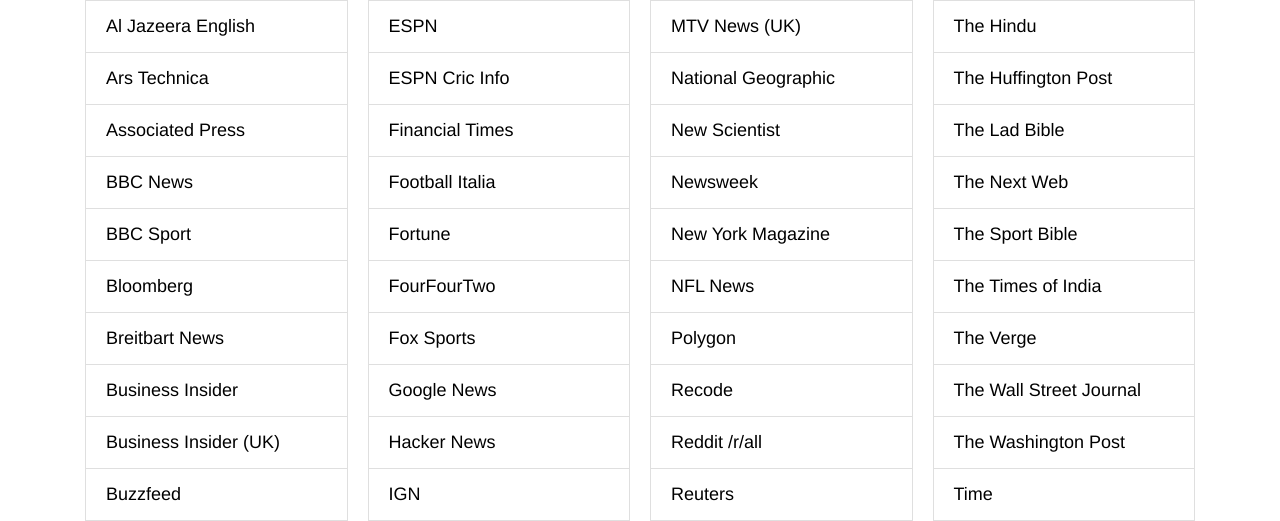
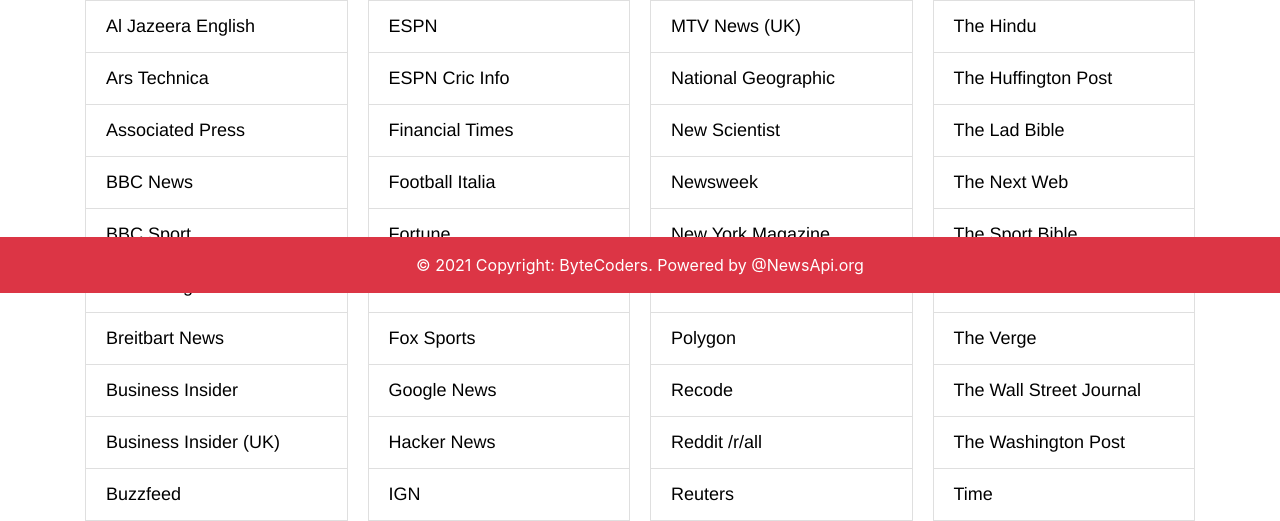
Before and after one commit to ybafna/NewsInShorts-Updated, a Django app: page /news/ in a window 1280 px wide. Shown: the part 507-1028 px from the top of the page. Run offline with Django 3.2, Linux system fonts and the light colour scheme; data comes from the database, SQL or seed files in the repository; some libraries are stand-ins or nearby versions.

Commit message:
Fixed footer

```diff
--- a/getNews/templates/News/homePage.html
+++ b/getNews/templates/News/homePage.html
@@ -108,7 +108,7 @@
 <br>
 <br>
 </body>
-<footer class="page-footer font-small bg-danger">
+<footer class="page-footer font-small bg-danger fixed-bottom">
  <div class="footer-copyright text-center py-3" style="color:white;">© 2021 Copyright: ByteCoders. Powered by
     <a href="https://newsapi.org" style="color:white;">@NewsApi.org</a>
   </div>
--- a/getNews/templates/News/paper.html
+++ b/getNews/templates/News/paper.html
@@ -113,7 +113,7 @@
 </body>
 <br>
 <br>
-<footer class="page-footer font-small bg-danger">
+<footer class="page-footer font-small bg-danger fixed-bottom">
   <div class="footer-copyright text-center py-3" style="color:white;">© 2021 Copyright: ByteCoders. Powered by
     <a href="https://newsapi.org" style="color:white;">@NewsApi.org</a>
   </div>
--- a/getNews/templates/News/trending.html
+++ b/getNews/templates/News/trending.html
@@ -237,7 +237,7 @@
 </div>
 <br>
 </body>
-<footer class="page-footer font-small bg-danger">
+<footer class="page-footer font-small bg-danger fixed-bottom">
   <div class="footer-copyright text-center py-3" style="color:white;">© 2021 Copyright: ByteCoders. Powered by
     <a href="https://newsapi.org" style="color:white;">@NewsApi.org</a>
   </div>
```
Also changed, not shown: getNews/templates/News/search.html (+5 -6 lines).
